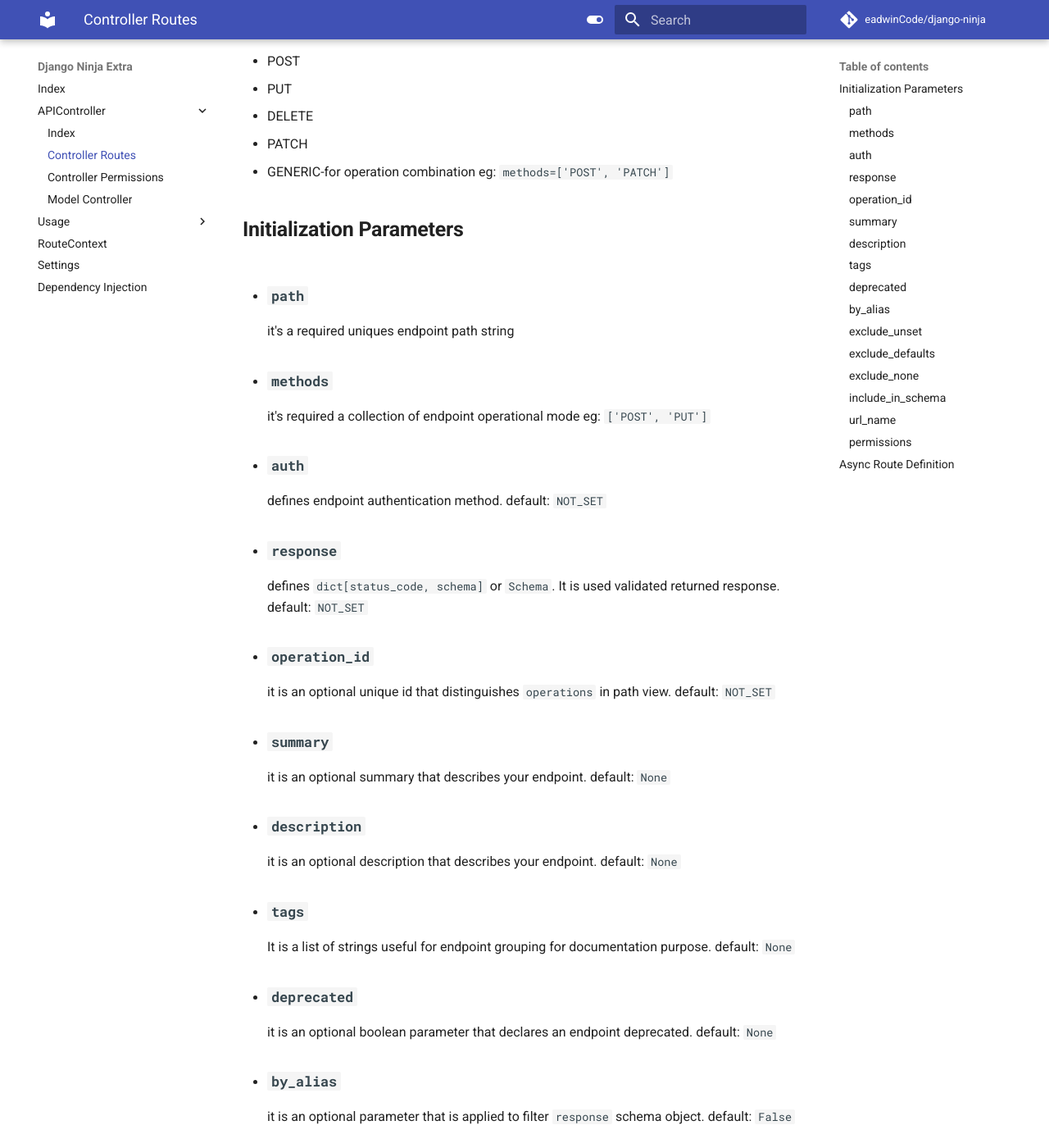
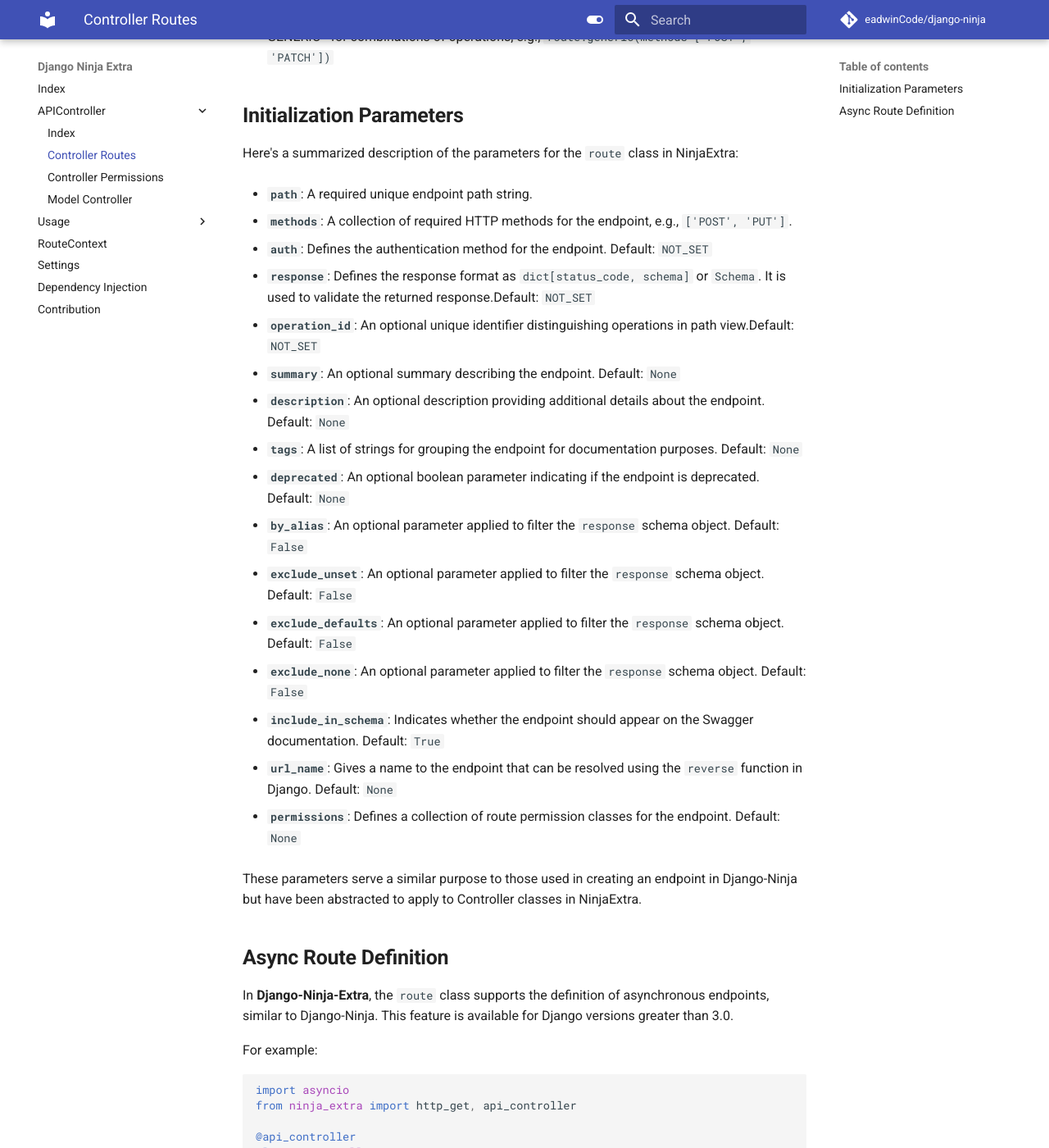
Before and after one commit to eadwinCode/django-ninja-extra, an MkDocs documentation site: the page built from docs/api_controller/api_controller_route.md, in a window 1280 px wide and 1400 px high, scrolled down 662 px. Shown: the whole window at 82% size. Built offline with MkDocs 1.6.1 and Material for MkDocs 9.7.7, drawn with Linux system fonts in a browser that asks for light colours; comment, search, counter and statistics services are not loaded; some of the changed text lies outside the part shown.

````diff
--- a/docs/api_controller/api_controller_route.md
+++ b/docs/api_controller/api_controller_route.md
@@ -1,14 +1,9 @@
 # **APIController Route Decorator**
+The `route` class is a function decorator designed to annotate a Controller class function as an endpoint with a specific HTTP method.
 
-The `route` class is a function decorator, used to mark an instance function of an APIController class, as an endpoint.
-
-!!! info
-    `ControllerRoute` or `route` is not the same with **django-ninja** `router` and can't be used interchangeably.
-
-For example
+For instance:
 ```python
 from ninja_extra import route, api_controller
-from ninja_extra.controllers import RouteFunction
 
 @api_controller
 class MyController:
@@ -16,80 +11,65 @@
     def test(self):
         return {'message': 'test'}
 
-assert isinstance(MyController.test, RouteFunction) # true
+```
+The `route` provides predefined methods that simplify the creation of various operations, and their names align with the respective HTTP methods:
 
-```
-The `route` has predefined method that helps create the following operations and their names proceeds its operation
+- GET: `route.get`
+- POST: `route.post`
+- PUT: `route.put`
+- DELETE: `route.delete`
+- PATCH: `route.patch`
+- GENERIC - for combinations of operations, e.g., `route.generic(methods=['POST', 'PATCH'])`
 
-- GET
-- POST
-- PUT
-- DELETE
-- PATCH
-- GENERIC-for operation combination eg: `methods=['POST', 'PATCH']`
 
 ## **Initialization Parameters**
--  ### **`path`**
-it's a required uniques endpoint path string
+Here's a summarized description of the parameters for the `route` class in NinjaExtra:
 
--  ### **`methods`**
-it's required a collection of endpoint operational mode eg: `['POST', 'PUT']`
+- **`path`**: A required unique endpoint path string.
 
--  ### **`auth`**
-defines endpoint authentication method. default: `NOT_SET`
+- **`methods`**: A collection of required HTTP methods for the endpoint, e.g., `['POST', 'PUT']`.
 
--  ### **`response`**
-defines `dict[status_code, schema]` or `Schema`. It is used validated returned response. default: `NOT_SET`
+- **`auth`**: Defines the authentication method for the endpoint. Default: `NOT_SET`
 
--  ### **`operation_id`**
-it is an optional unique id that distinguishes `operations` in path view. default: `NOT_SET`
+- **`response`**: Defines the response format as `dict[status_code, schema]` or `Schema`. It is used to validate the returned response.Default: `NOT_SET`
 
--  ### **`summary`**
-it is an optional summary that describes your endpoint. default: `None`
+- **`operation_id`**: An optional unique identifier distinguishing operations in path view.Default: `NOT_SET`
 
--  ### **`description`**
-it is an optional description that describes your endpoint. default: `None`
+- **`summary`**: An optional summary describing the endpoint. Default: `None`
 
--  ### **`tags`**
-It is a list of strings useful for endpoint grouping for documentation purpose. default: `None`
+- **`description`**: An optional description providing additional details about the endpoint. Default: `None`
 
--  ### **`deprecated`**
-it is an optional boolean parameter that declares an endpoint deprecated. default: `None`
+- **`tags`**: A list of strings for grouping the endpoint for documentation purposes. Default: `None`
 
--  ### **`by_alias`**
-it is an optional parameter that is applied to filter `response` schema object. default: `False`
+- **`deprecated`**: An optional boolean parameter indicating if the endpoint is deprecated. Default: `None`
 
--  ### **`exclude_unset`**
-it is an optional parameter that is applied to filter `response` schema object. default: `False`
+- **`by_alias`**: An optional parameter applied to filter the `response` schema object. Default: `False`
 
--  ### **`exclude_defaults`**
-it is an optional parameter that is applied to filter `response` schema object. default: `False`
+- **`exclude_unset`**: An optional parameter applied to filter the `response` schema object.  Default: `False`
 
--  ### **`exclude_none`**
-it is an optional parameter that is applied to filter `response` schema object. default: `False`
+- **`exclude_defaults`**: An optional parameter applied to filter the `response` schema object.  Default: `False`
 
--  ### **`include_in_schema`**
-indicates whether an endpoint should appear on the swagger documentation. default: `True`
+- **`exclude_none`**: An optional parameter applied to filter the `response` schema object.  Default: `False`
 
--  ### **`url_name`**
-it gives a name to an endpoint which can be resolved using `reverse` function in django. default: `None`
+- **`include_in_schema`**: Indicates whether the endpoint should appear on the Swagger documentation.  Default: `True`
 
--  ### **`permissions`**
-defines collection route permission classes. default: `None`
+- **`url_name`**: Gives a name to the endpoint that can be resolved using the `reverse` function in Django.  Default: `None`
 
-Most of these parameters are what is used in creating and endpoint in Django-Ninja, but it has been abstracted here to be for the same purpose on APIController class
+- **`permissions`**: Defines a collection of route permission classes for the endpoint. Default: `None`
+
+These parameters serve a similar purpose to those used in creating an endpoint in Django-Ninja
+but have been abstracted to apply to Controller classes in NinjaExtra.
 
 
 ## **Async Route Definition**
-**Django-Ninja-Extra** `route` class also supports async endpoint definition just like in Django-Ninja.
-This is only available on Django > 3.0.
+In **Django-Ninja-Extra**, the `route` class supports the definition of asynchronous endpoints, similar to Django-Ninja.
+This feature is available for Django versions greater than 3.0.
 
-For Example
+For example:
 
 ```python
 import asyncio
 from ninja_extra import http_get, api_controller
-from ninja_extra.controllers import AsyncRouteFunction
 
 @api_controller
 class MyController:
@@ -97,10 +77,10 @@
     async def say_after(self, delay: int, word: str):
         await asyncio.sleep(delay)
         return {'saying': word}
+```
 
-assert isinstance(MyController.say_after, AsyncRouteFunction) # true
-
-```
+In this illustration, the `say_after` endpoint is defined as an asynchronous function using the `async`
+keyword, allowing for asynchronous operations within the endpoint.
 
 !!! info
     Read more on Django-Ninja [Async Support](https://django-ninja.rest-framework.com/async-support/#quick-example)
--- a/mkdocs.yml
+++ b/mkdocs.yml
@@ -57,6 +57,7 @@
 - RouteContext: route_context.md
 - Settings: settings.md
 - Dependency Injection: service_module_injector.md
+- Contribution: contribution.md
 
 markdown_extensions:
 - codehilite
````
Also changed, not shown: CODE_OF_CONDUCT.md (added, +132 -0 lines), README.md (+3 -0 lines), docs/api_controller/api_controller_permission.md (+76 -30 lines), docs/api_controller/model_controller.md (+120 -30 lines), docs/contribution.md (added, +81 -0 lines), docs/index.md (+4 -1 lines), 2 other files.
